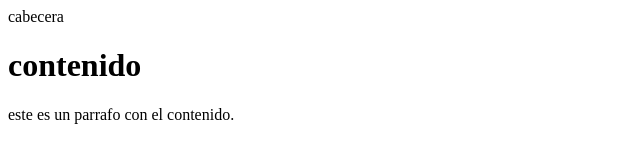
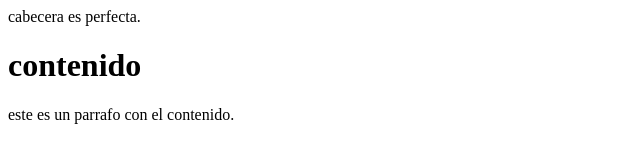
Before and after one commit to DanielUnoSoto/historia, a plain HTML site: page index.html in a window 1280 px wide. Shown: the full height of the page, 0-640 px from the left. Drawn offline with Linux system fonts and the light colour scheme.

Commit message:
espeficique el estatus en historia y cambie el lema de la cabecera

```diff
--- a/index.html
+++ b/index.html
@@ -7,7 +7,7 @@
 </head>
 <body>
     <div id="cabecera">
-        cabecera
+        cabecera es perfecta.
     </div>
     <h1>contenido</h1>
     <p>este es un parrafo con el contenido.</p>
```
Also changed, not shown: historia.txt.
